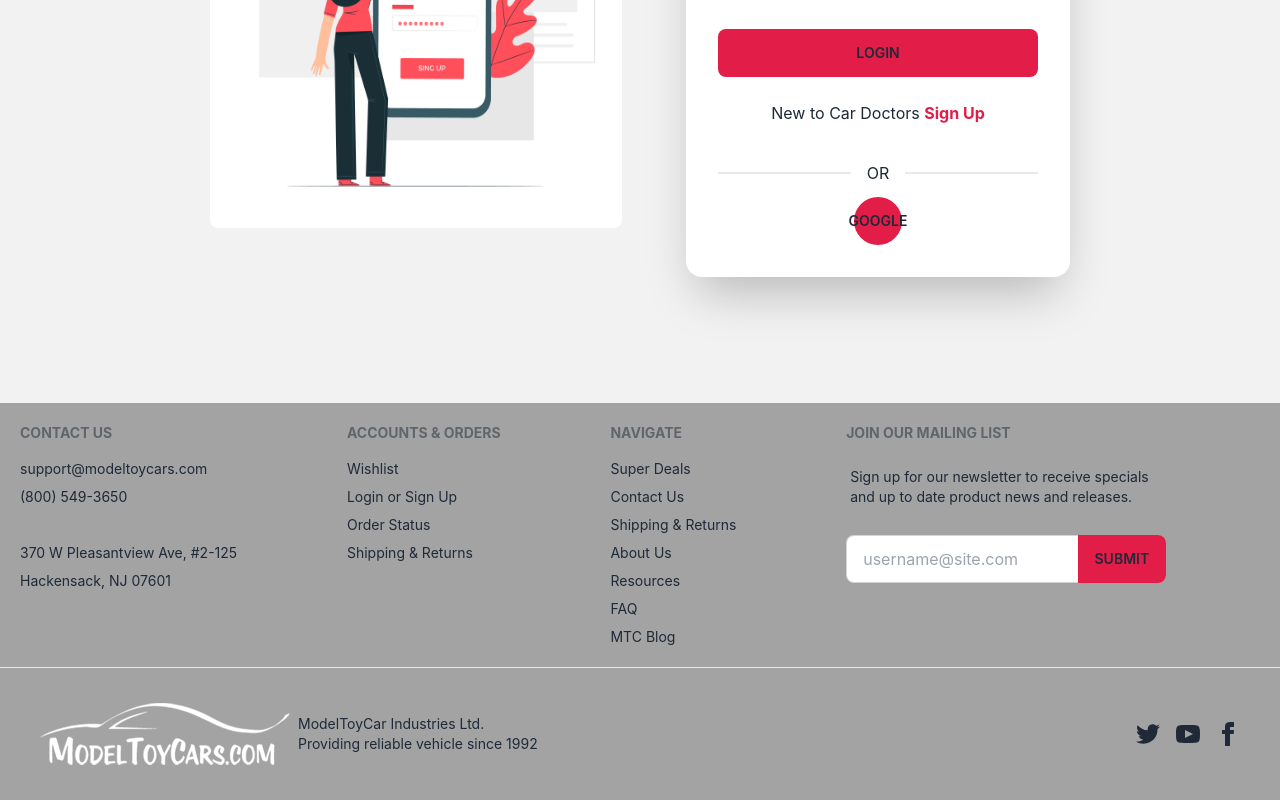
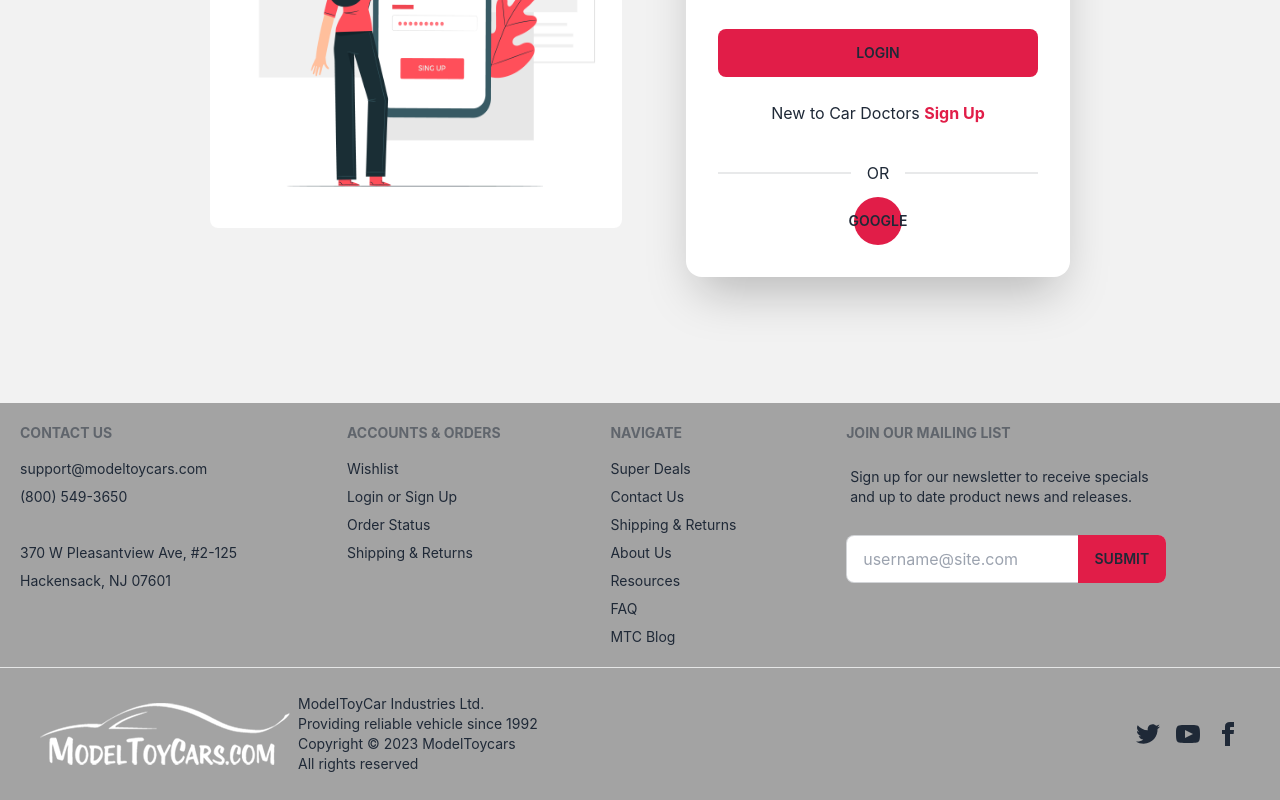
Before and after one commit to sanaullahsaber/model-toy-car-client-side, a React (Vite) app: page /login in a window 1280 px wide. Shown: the part 649-1449 px from the top of the page. Built offline with nearby package versions, Linux system fonts and the light colour scheme; no server answers.

Commit message:
copyright text add in footer

```diff
--- a/src/pages/AllToys/AllToys.jsx
+++ b/src/pages/AllToys/AllToys.jsx
@@ -27,7 +27,7 @@ const AllToys = () => {
   };
 
   const handleSearch = () => {
-    fetch(`http://localhost:5000/bookings/${searchText}`)
+    fetch(`http://localhost:5000/bookings/search /${searchText}`)
       .then((res) => res.json())
       .then((data) => {
         setBookings(data);
--- a/src/pages/MyToys/MyRow.jsx
+++ b/src/pages/MyToys/MyRow.jsx
@@ -46,14 +46,14 @@ const MyRow = ({ booking, handleDelete }) => {
           Delete
         </span>
       </td>
-      <th>
+      {/* <th>
         <Link
           // to={`/all-toy-details/${_id}`}
           className="btn hover:bg-zinc-500 hover:text-black bg-rose-600 text-white"
         >
           Detail
         </Link>
-      </th>
+      </th> */}
     </tr>
   );
 };
--- a/src/pages/MyToys/MyToys.jsx
+++ b/src/pages/MyToys/MyToys.jsx
@@ -71,7 +71,7 @@ const MyToys = () => {
               <th>Available Quantity</th>
               <th>Update</th>
               <th>delete</th>
-              <th>View Details</th>
+              {/* <th>View Details</th> */}
             </tr>
           </thead>
           <tbody>
--- a/src/pages/Shared/Footer/Footer.jsx
+++ b/src/pages/Shared/Footer/Footer.jsx
@@ -36,8 +36,7 @@ const Footer = () => {
             <div className="form-control w-80">
               <label className="label">
                 <span className="label-text">
-                  Sign up for our newsletter to receive specials and up
-                   to date
+                  Sign up for our newsletter to receive specials and up to date
                   product news and releases.
                 </span>
               </label>
@@ -60,7 +59,9 @@ const Footer = () => {
             <img src={logo} alt="" />
             <p>
               ModelToyCar Industries Ltd. <br />
-              Providing reliable vehicle since 1992
+              Providing reliable vehicle since 1992 <br />
+              Copyright © 2023 ModelToycars <br />
+              All rights reserved
             </p>
           </div>
           <div className="md:place-self-center md:justify-self-end">
```
